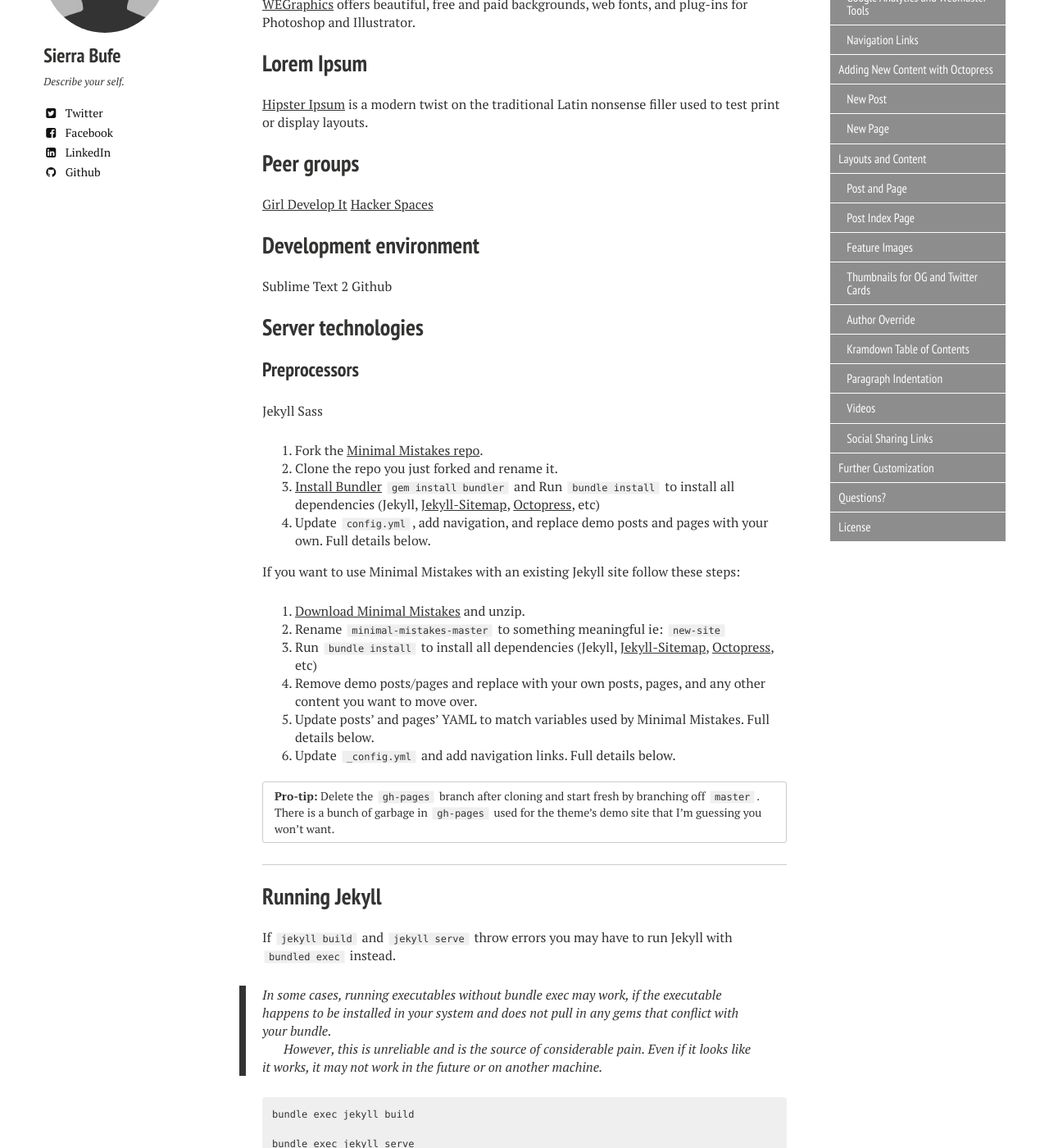
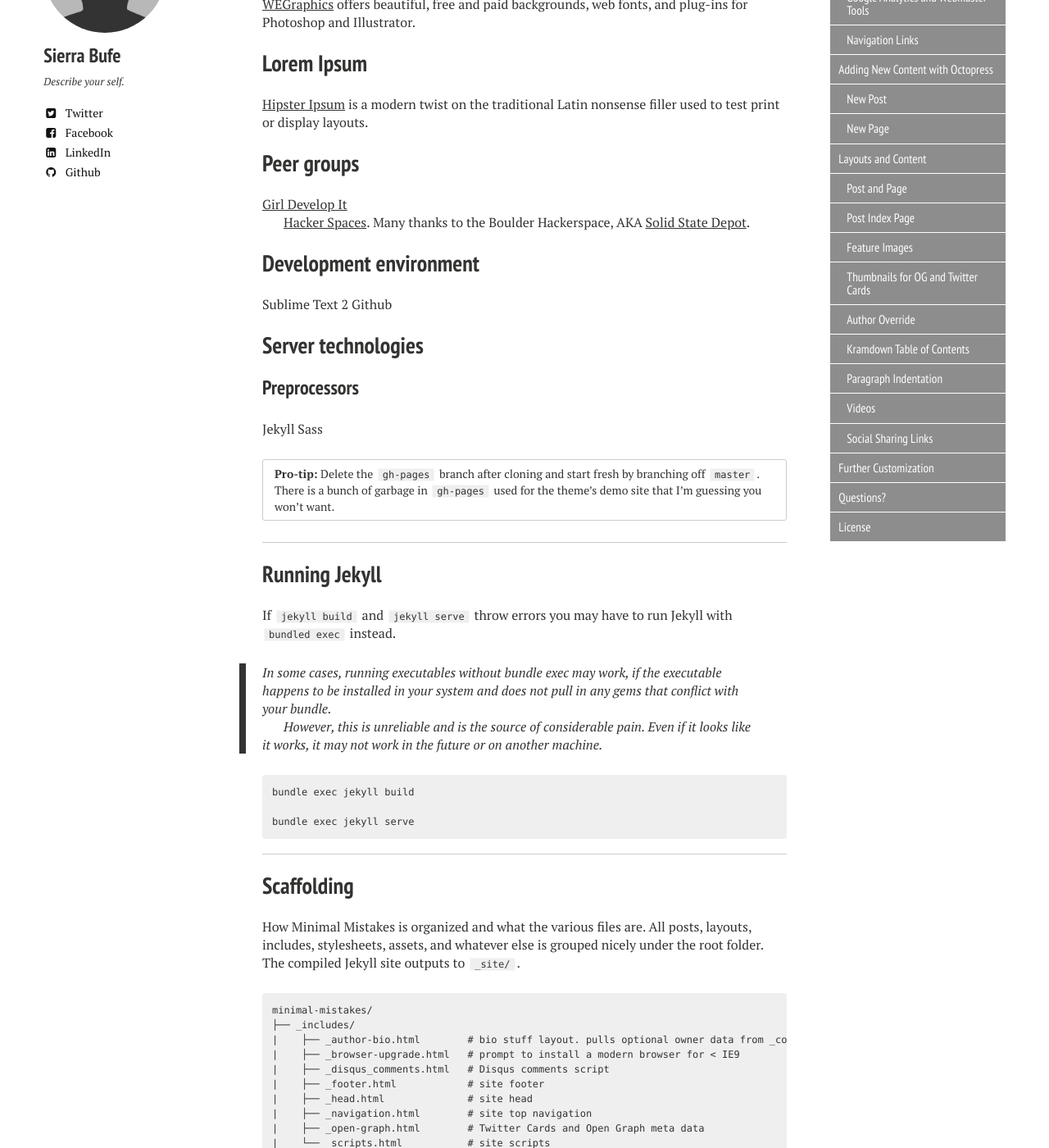
Before and after one commit to sbufe/maker-blog, a Jekyll site: the page built from handy-resources/index.md, in a window 1280 px wide and 1400 px high, scrolled down 568 px. Shown: the whole window at 82% size. Built offline with Jekyll 4.4.1, drawn with Linux system fonts in a browser that asks for light colours; nearby versions of some CDN libraries.

Commit message:
Edited Handy Resources a little more

```diff
--- a/handy-resources/index.md
+++ b/handy-resources/index.md
@@ -17,12 +17,13 @@ image:
 
 ## Lorem Ipsum
 
-[Hipster Ipsum](http://hpstipsum.com) is a modern twist on the traditional Latin nonsense filler used to test print or display layouts.
+[Hipster Ipsum](http://hipsum.co) is a modern twist on the traditional Latin nonsense filler used to test print or display layouts.
 
 ## Peer groups
 
-[Girl Develop It](http://girldevelopit.com)
-[Hacker Spaces](http://blah.com)
+[Girl Develop It](https://www.girldevelopit.com/chapters)
+
+[Hacker Spaces](http://www.hackerspaces.org/).  Many thanks to the Boulder Hackerspace, AKA [Solid State Depot](http://boulderhackerspace.com/).
 
 ## Development environment
 
@@ -34,22 +35,6 @@ Github
 ### Preprocessors
 Jekyll
 Sass
-
-
-
-1. Fork the [Minimal Mistakes repo](http://github.com/mmistakes/minimal-mistakes/fork).
-2. Clone the repo you just forked and rename it.
-3. [Install Bundler](http://bundler.io) `gem install bundler` and Run `bundle install` to install all dependencies (Jekyll, [Jekyll-Sitemap](https://github.com/jekyll/jekyll-sitemap), [Octopress](https://github.com/octopress/octopress), etc)
-4. Update `config.yml`, add navigation, and replace demo posts and pages with your own. Full details below.
-
-If you want to use Minimal Mistakes with an existing Jekyll site follow these steps:
-
-1. [Download Minimal Mistakes](https://github.com/mmistakes/minimal-mistakes/archive/master.zip) and unzip.
-2. Rename `minimal-mistakes-master` to something meaningful ie: `new-site`
-3. Run `bundle install` to install all dependencies (Jekyll, [Jekyll-Sitemap](https://github.com/jekyll/jekyll-sitemap), [Octopress](https://github.com/octopress/octopress), etc)
-4. Remove demo posts/pages and replace with your own posts, pages, and any other content you want to move over.
-5. Update posts' and pages' YAML to match variables used by Minimal Mistakes. Full details below.
-6. Update `_config.yml` and add navigation links. Full details below.
 
 **Pro-tip:** Delete the `gh-pages` branch after cloning and start fresh by branching off `master`. There is a bunch of garbage in `gh-pages` used for the theme's demo site that I'm guessing you won't want.
 {: .notice}
```
